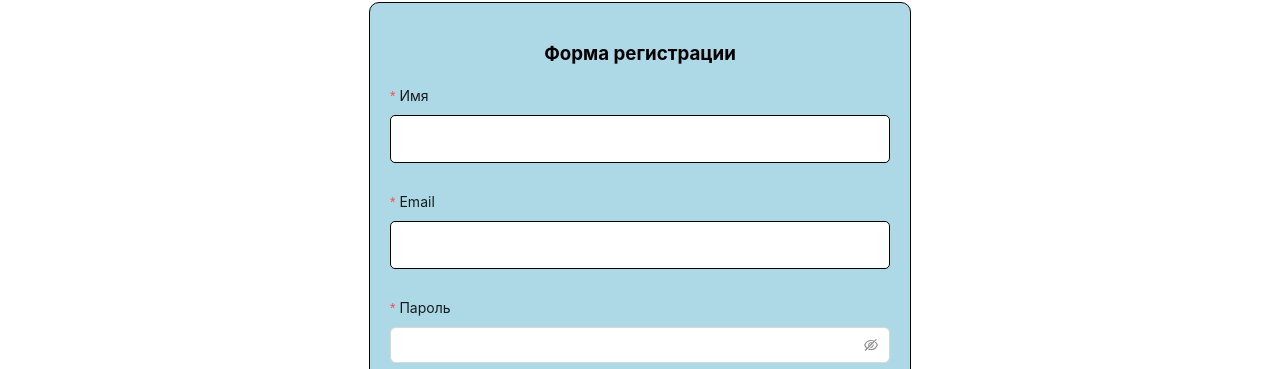
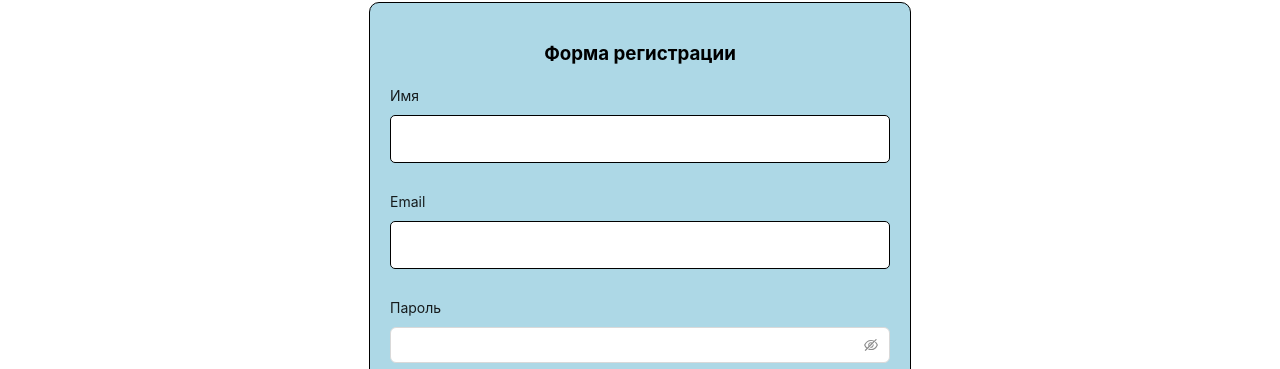
Before and after one commit to ivil2021/my-first-react-ts-antd-app, a React (Create React App) app: page / in a window 1280 px wide. Shown: the part 240-609 px from the top of the page. Built offline with nearby package versions, Linux system fonts and the light colour scheme; no server answers.

Commit message:
Delete Required From Form.Item In RegistrationForm Component

```diff
--- a/src/components/RegistrationForm/index.tsx
+++ b/src/components/RegistrationForm/index.tsx
@@ -15,7 +15,7 @@ export function RegistrationForm() {
     <FormContainer>
       <h3>Форма регистрации</h3>
       <Form onFinish={form.handleSubmit} layout="vertical">
-        <Form.Item label="Имя" required>
+        <Form.Item label="Имя">
           <Input
             name="name"
             value={form.values.name}
@@ -27,7 +27,7 @@ export function RegistrationForm() {
           )}
         </Form.Item>
 
-        <Form.Item label="Email" required>
+        <Form.Item label="Email">
           <Input
             name="email"
             value={form.values.email}
@@ -39,7 +39,7 @@ export function RegistrationForm() {
           )}
         </Form.Item>
 
-        <Form.Item label="Пароль" required>
+        <Form.Item label="Пароль">
           <Input.Password
             name="password"
             value={form.values.password}
```
